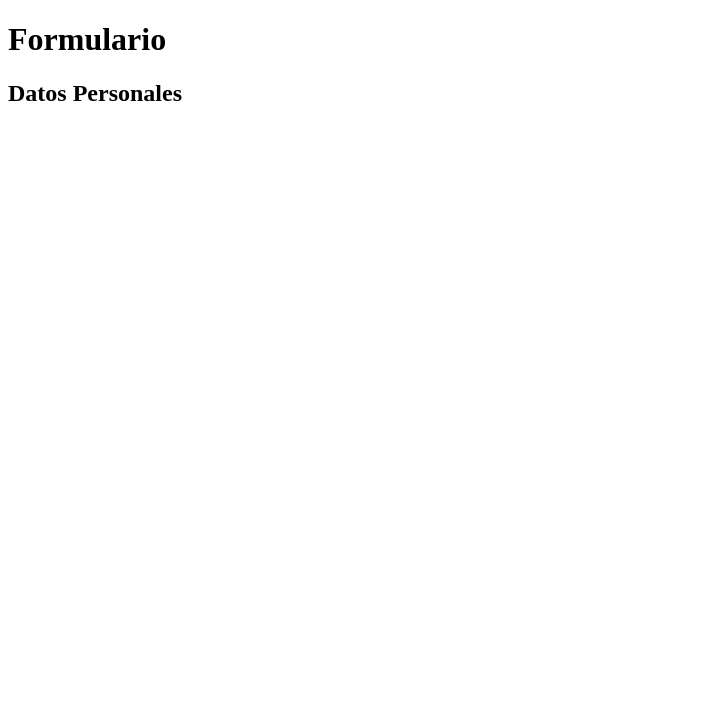
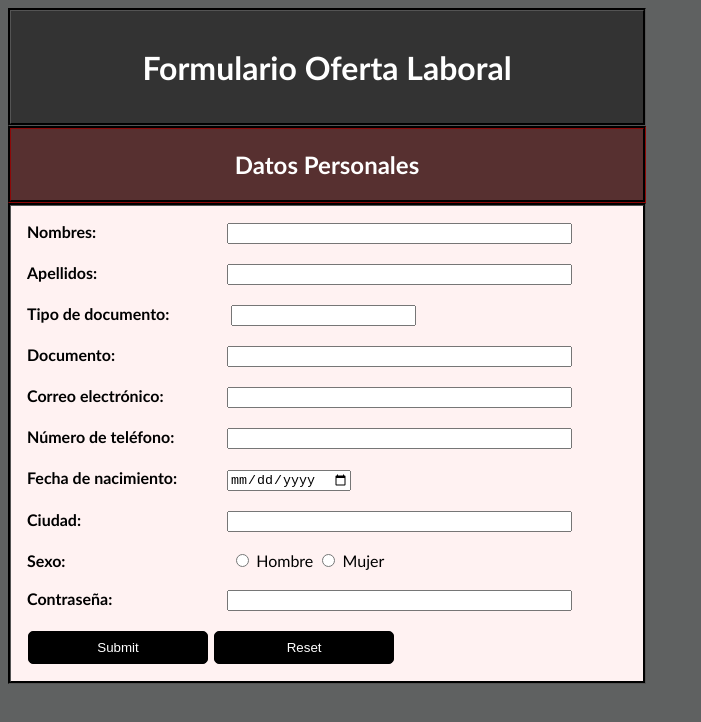
Before and after one commit to jd-oh/Formulario2021, a plain HTML site: page index.html in a window 1280 px wide. Shown: the whole page, without its empty margins (0-701 px from the left). Drawn offline with Linux system fonts and the light colour scheme.

Commit message:
html y css completos

```diff
--- a/index.html
+++ b/index.html
@@ -1,13 +1,54 @@
 <!DOCTYPE html>
 <html lang="es">
+
 <head>
     <meta charset="UTF-8">
     <meta http-equiv="X-UA-Compatible" content="IE=edge">
     <meta name="Registro Persona" content="width=device-width, initial-scale=1.0">
+    <link rel="stylesheet" type="text/css" href="styles.css">
     <title>Formulario Persona</title>
-    <h1>Formulario</h1>
 </head>
+
 <body>
-    <h2>Datos Personales</h2>
+    <header>
+        <h1>Formulario Oferta Laboral</h1>
+
+    </header>
+    <nav>
+        <h2>Datos Personales</h2>
+    </nav>
+
+    <form>
+        <label>Nombres: </label><input type="text" id="nombres" size="40">
+        </br></br>
+        <label>Apellidos: </label><input type="text" id="apellidos" size="40"></br></br>
+        <label>Tipo de documento:</label>
+        <input list="listaDocumentos" id="documentos" />
+        <datalist id="listaDocumentos">
+            <option value="Cédula de ciudadanía">
+            <option value="Cédula de extrangería">
+            <option value="Tarjeta de identidad">
+            <option value="Pasaporte">
+        </datalist>
+        <br><br>
+        <label>Documento: </label><input type="text" id="documento" size="40"></br></br>
+        <label>Correo electrónico: </label><input type="email" id="correo" size="40"></br></br>
+        <label>Número de teléfono: </label><input type="tel" id="telefono" size="40"></br></br>
+        <label>Fecha de nacimiento: </label><input type="date" id="nacimiento" size="40"><br><br>
+        <label>Ciudad: </label><input type="text" id="ciudad" size="40"><br><br>
+        <label>Sexo:</label>
+        <input type="radio" id="hm" value="h"> Hombre
+        <input type="radio" id="hm" value="m"> Mujer
+        <br><br>
+        <label>Contraseña: </label><input type="password" id="contraseña" size="40"></br></br>
+
+        <input type="submit" id="enviar">
+
+
+        <input type="reset" id="borrar">
+
+
+    </form>
 </body>
+
 </html>
--- a/styles.css
+++ b/styles.css
@@ -0,0 +1,67 @@
+html{
+    font-family:  'Trebuchet MS';
+}
+
+
+header {
+	background: #333;
+	color: white;
+	height: 80px;
+    text-align: center;
+    padding: 16px;
+    border:black;
+    border-style: groove;
+
+}
+
+nav{
+    background: rgb(87, 48, 48);
+	color: white;
+	height: min-content;
+    text-align: center;
+    padding: 1px;
+    border: rgb(59, 3, 3);
+    border-style: groove;
+
+}
+
+body{
+    background-color:rgb(95, 97, 97);
+
+    display: inline-block;
+}
+
+
+form{
+	width:600px;
+	padding:16px;
+	border:black;
+	background-color:rgb(255, 242, 242);
+    border-style: groove;
+}
+
+label{
+    width:200px;
+	font-weight:bold;
+	display:inline-block;
+}
+
+input{
+    display: inline-block;
+}
+
+#borrar, #enviar{
+	width:30%;
+	padding:8px 16px;
+	margin-top:32px;
+	border:1px solid #000;
+	border-radius:5px;
+	display:inline-block;
+	color:#fff;
+	background-color:#000;
+    margin: 1px
+}
+
+#listaDocumentos{
+    width:100%;
+}
```
